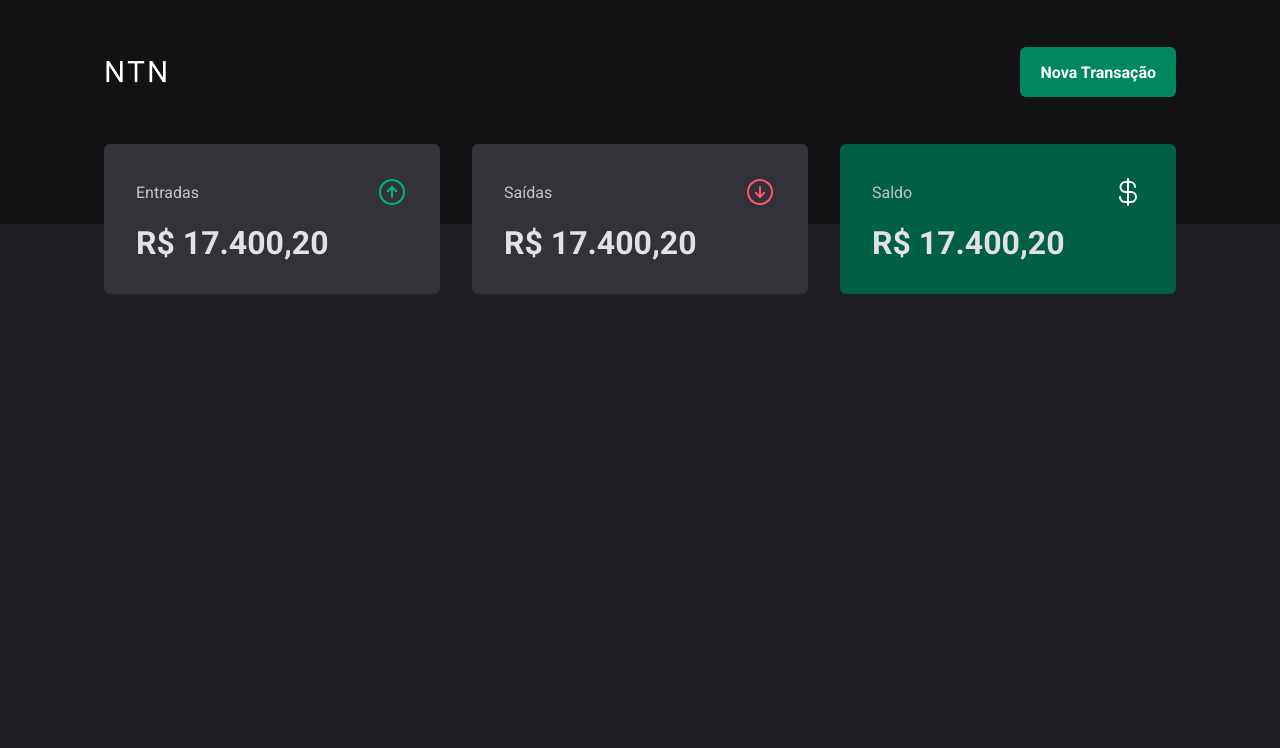
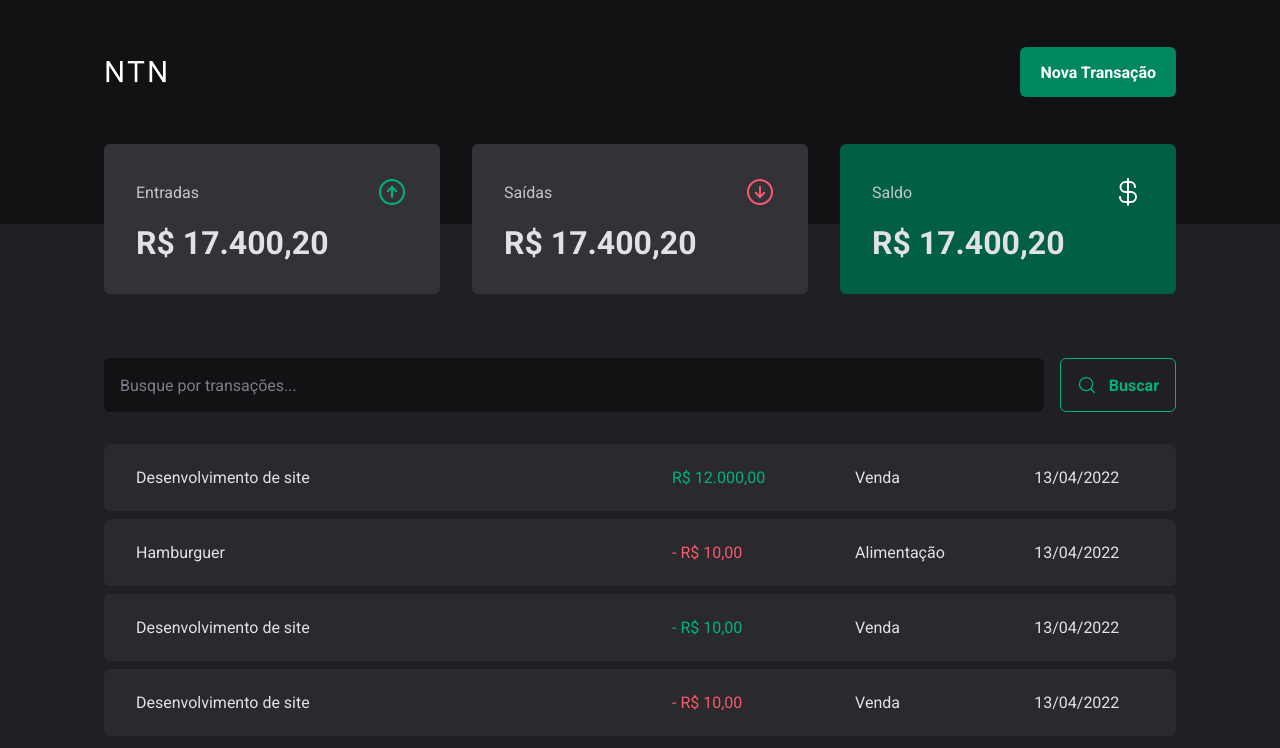
Before and after one commit to NatanRei/ntn-money, a React (Vite) app: page / in a window 1280 px wide. Shown: the top 748 px of the page. Built offline with nearby package versions, Linux system fonts and the light colour scheme.

Commit message:
feat: more componentes created

```diff
--- /dev/null
+++ b/src/pages/Transactions/components/SearchForm/index.tsx
@@ -0,0 +1,12 @@
+import { MagnifyingGlass } from "phosphor-react";
+import { SearchFormContainer } from "./styles";
+
+export function SearchForm() {
+    return (<SearchFormContainer>
+        <input type="text" placeholder="Busque por transações..." />
+        <button type="submit">
+            <MagnifyingGlass size={20} />
+            Buscar
+            </button>
+    </SearchFormContainer>)
+}
--- /dev/null
+++ b/src/pages/Transactions/components/SearchForm/styles.ts
@@ -0,0 +1,42 @@
+import styled from 'styled-components';
+export const SearchFormContainer = styled.form`
+    display: flex;
+    gap: 1rem;
+
+    input {
+        flex: 1;
+        border-radius: 6px;
+        border: 0;
+        background: ${props => props.theme['gray-900']};
+        color: ${props => props.theme['gray-300']};
+        padding: 1rem;
+
+        &::placeholder {
+            color: ${props => props.theme['gray-500']};
+
+        }
+ }
+
+ button {
+    display: flex;
+    align-items: center;
+    gap: 0.75rem;
+
+
+    border: 0;
+    padding: 1rem;
+    background: transparent;
+    border: 1px solid ${props => props.theme['green-300']};
+    color: ${props => props.theme['green-300']};
+    font-weight: bold;
+    border-radius: 6px;
+
+    &:hover {
+        background: ${props => props.theme['green-500']};
+        border-color: ${props => props.theme['green-500']};
+        color: ${props => props.theme.white};
+        transition: background-color 0.2s, color 0.2s border-color 0.2s;
+    }
+
+ }
+`;
--- a/src/pages/Transactions/index.tsx
+++ b/src/pages/Transactions/index.tsx
@@ -1,11 +1,48 @@
 import { Header } from "../../components/Header";
 import { Summary } from "../../components/Summary";
+import { SearchForm } from "./components/SearchForm";
+import { PriceHighlight, TransactionsContainer, TransactionsTable } from "./styles";
 
 export function Transactions() {
     return (
         <div className="">
             <Header />
             <Summary />
+        <TransactionsContainer>
+            <SearchForm />
+            <TransactionsTable>
+                <tbody>
+                    <tr>
+                        <td width="50%">Desenvolvimento de site</td>
+                            <td>
+                                <PriceHighlight variant="income">R$ 12.000,00</PriceHighlight>
+                            </td>
+                        <td>Venda</td>
+                        <td>13/04/2022</td>
+                    </tr>
+                    <tr>
+                        <td width="50%">Hamburguer</td>
+                        <td><PriceHighlight variant="outcome">- R$ 10,00</PriceHighlight></td>
+                        <td>Alimentação</td>
+                        <td>13/04/2022</td>
+                    </tr>
+                    <tr>
+                        <td width="50%">Desenvolvimento de site</td>
+                        <td><PriceHighlight variant="income">- R$ 10,00</PriceHighlight></td>
+
+                        <td>Venda</td>
+                        <td>13/04/2022</td>
+                    </tr>
+                    <tr>
+                        <td width="50%">Desenvolvimento de site</td>
+                        <td><PriceHighlight variant="outcome">- R$ 10,00</PriceHighlight></td>
+
+                        <td>Venda</td>
+                        <td>13/04/2022</td>
+                    </tr>
+                </tbody>
+            </TransactionsTable>
+            </TransactionsContainer>
         </div>
     )
 }
--- a/src/pages/Transactions/styles.ts
+++ b/src/pages/Transactions/styles.ts
@@ -0,0 +1,36 @@
+import styled  from 'styled-components';
+export const TransactionsContainer = styled.main`
+    width: 100%;
+    max-width: 1120px;
+    margin: 4rem auto 0;
+    padding: 0 1.5rem;
+`
+ export const TransactionsTable = styled.table`
+    width: 100%;
+    border-collapse: separate;
+    border-spacing: 0 0.5rem;
+    margin-top: 1.5rem;
+
+    td {
+        padding: 1.5rem 2rem;
+        background: ${props => props.theme['gray-700']};
+
+        &:first-child {
+            border-top-left-radius: 6px;
+            border-bottom-left-radius: 6px;
+        }
+
+        &:last-child {
+            border-top-right-radius: 6px;
+            border-bottom-right-radius: 6px;
+        }
+    }
+ `;
+
+interface PriceHighlightProps {
+    variant: 'income' | 'outcome'
+}
+
+export const PriceHighlight = styled.span<PriceHighlightProps>`
+    color: ${props => props.variant == 'income' ? props.theme['green-300'] : props.theme['red-300']}
+`;
```
